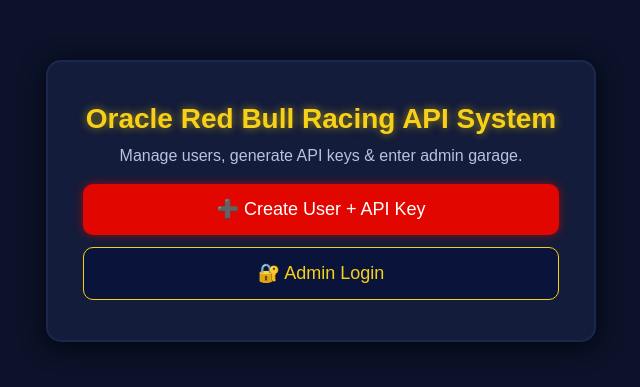
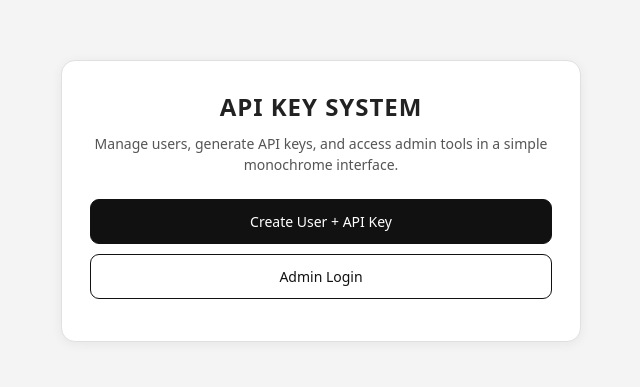
Before and after one commit to mufid1012/232_APIKeyGenerator, a website: page public/index.html in a window 1280 px wide. Shown: the part 199-586 px from the top of the page, without its empty margins (319-959 px from the left). Drawn offline with nearby package versions, Linux system fonts and the light colour scheme.

Commit message:
mengubah index html agar lebih rapi

```diff
--- a/public/index.html
+++ b/public/index.html
@@ -6,85 +6,96 @@
   <link href="https://cdn.jsdelivr.net/npm/bootstrap@5.3.2/dist/css/bootstrap.min.css" rel="stylesheet">
 
   <style>
+    * {
+      box-sizing: border-box;
+    }
+
     body {
-      background: #0b1229;
+      background: #f4f4f4;
       height: 100vh;
+      margin: 0;
       display: flex;
       justify-content: center;
       align-items: center;
-      font-family: Arial, sans-serif;
+      font-family: system-ui, -apple-system, BlinkMacSystemFont, "Segoe UI", sans-serif;
+      color: #222;
     }
 
     .main-card {
       width: 100%;
-      max-width: 550px;
-      padding: 40px 35px;
-      background: #131c3a;
-      border-radius: 15px;
-      box-shadow: 0 4px 25px rgba(0,0,0,0.7);
+      max-width: 520px;
+      padding: 32px 28px;
+      background: #ffffff;
+      border-radius: 14px;
+      box-shadow: 0 2px 12px rgba(0,0,0,0.06);
       text-align: center;
-      color: #e8e8e8;
-      border: 2px solid #1c2750;
+      border: 1px solid #e0e0e0;
     }
 
     h1 {
-      font-size: 28px;
-      font-weight: 700;
-      color: #f7d117;
-      text-shadow: 0 0 8px rgba(255, 208, 0, 0.6);
+      font-size: 24px;
+      font-weight: 600;
+      margin-bottom: 12px;
+      letter-spacing: 0.04em;
+      text-transform: uppercase;
     }
 
     p {
-      color: #b9c2e0;
+      font-size: 14px;
+      color: #555;
+      margin-bottom: 24px;
     }
 
-    .btn-redbull {
-      font-size: 18px;
-      padding: 12px;
-      border-radius: 10px;
-      margin-bottom: 12px;
+    .btn-primary-mono,
+    .btn-outline-mono {
+      display: block;
       width: 100%;
-      color: #fff;
-      background: #e10600;
-      border: none;
-      box-shadow: 0 0 10px rgba(225, 6, 0, 0.6);
-      transition: 0.2s;
+      font-size: 14px;
+      padding: 11px;
+      border-radius: 9px;
+      margin-bottom: 10px;
+      text-decoration: none;
+      font-weight: 500;
+      transition: background 0.15s ease, color 0.15s ease, border-color 0.15s ease, transform 0.05s ease;
     }
 
-    .btn-redbull:hover {
-      background: #ff1e00;
-      box-shadow: 0 0 15px rgba(255, 50, 20, 0.9);
+    .btn-primary-mono {
+      background: #111;
+      color: #fff;
+      border: 1px solid #111;
     }
 
-    .btn-darkbull {
-      background: #0a143b;
-      font-size: 18px;
-      padding: 12px;
-      border-radius: 10px;
-      width: 100%;
-      color: #f7d117;
-      border: 1px solid #f7d117;
-      transition: 0.2s;
+    .btn-primary-mono:hover {
+      background: #000;
+      color: #fff;
+      transform: translateY(-1px);
     }
 
-    .btn-darkbull:hover {
-      background: #131c3a;
-      box-shadow: 0 0 12px rgba(255, 208, 0, 0.7);
+    .btn-outline-mono {
+      background: #fff;
+      color: #111;
+      border: 1px solid #111;
+    }
+
+    .btn-outline-mono:hover {
+      background: #111;
+      color: #fff;
+      transform: translateY(-1px);
     }
   </style>
 </head>
 
 <body>
   <div class="main-card">
-    <h1>Oracle Red Bull Racing API System</h1>
-    <p>Manage users, generate API keys & enter admin garage.</p>
+    <h1>API Key System</h1>
+    <p>Manage users, generate API keys, and access admin tools in a simple monochrome interface.</p>
 
-    <a href="/api-key-form.html" class="btn btn-redbull">
-      ➕ Create User + API Key
+    <a href="/api-key-form.html" class="btn-primary-mono">
+      Create User + API Key
     </a>
 
-    <a href="/admin-login.html" class="btn btn-darkbull">
-      🔐 Admin Login
+    <a href="/admin-login.html" class="btn-outline-mono">
+      Admin Login
     </a>
   </div>
 </body>
```
